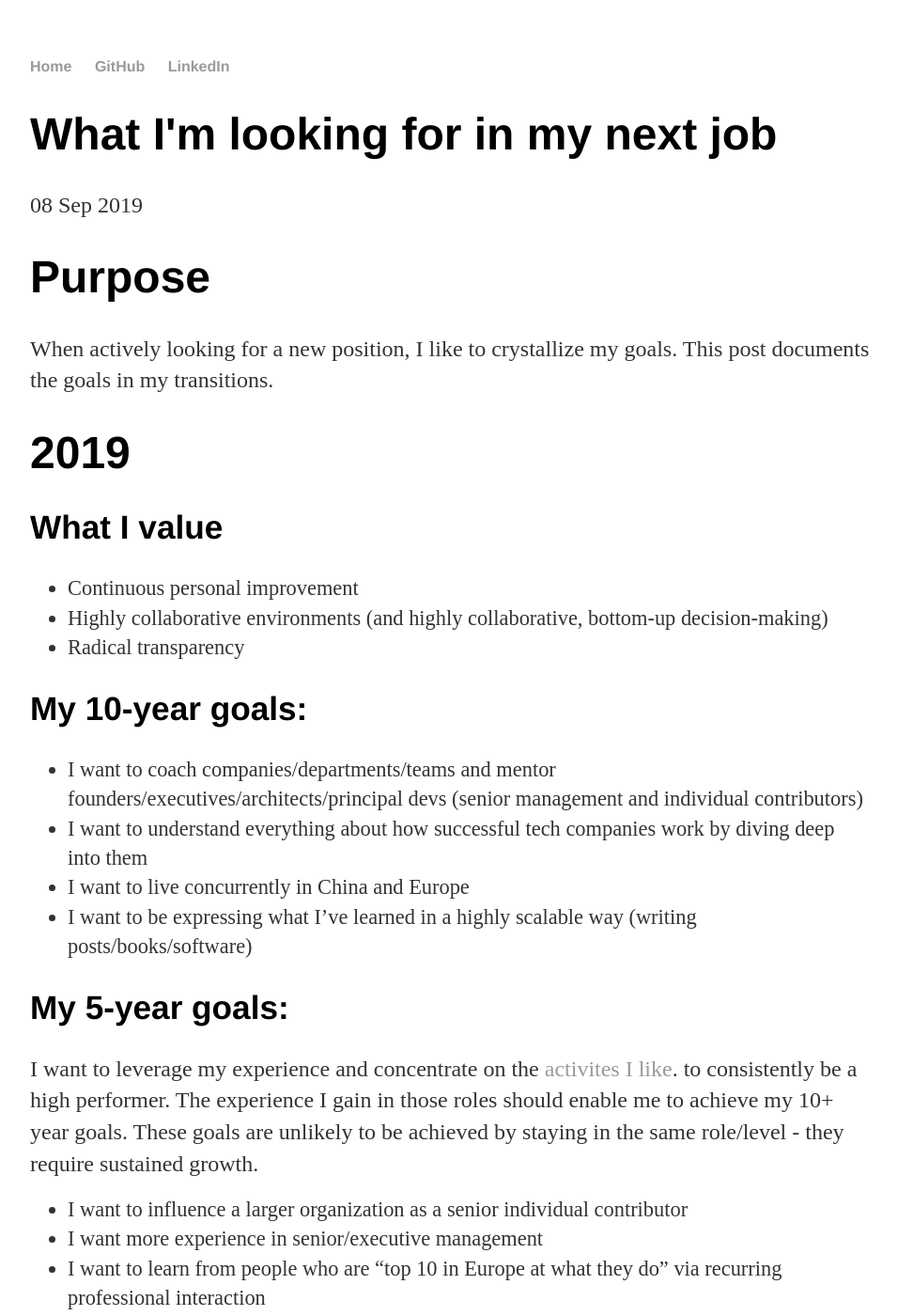
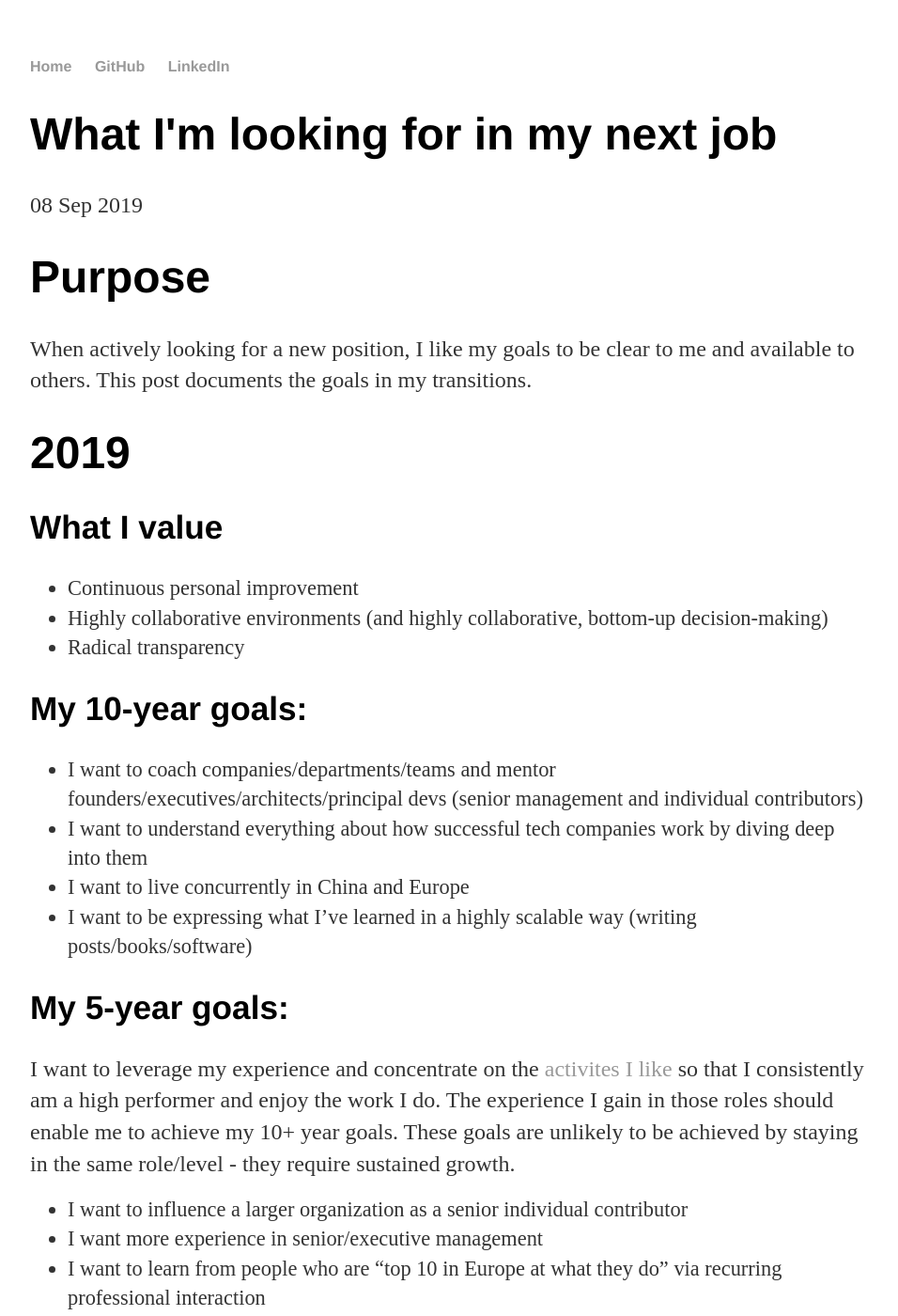
Before and after one commit to curiousest/curiousest.github.io, a Jekyll site: the page built from _posts/2019-09-07-what-Im-looking-for-in-my-next-job.md, in a window 1280 px wide and 1400 px high. Shown: the whole window at 94% size, without its empty margins (160-1116 px from the left). Built offline with Jekyll 4.4.1, drawn with Linux system fonts in a browser that asks for light colours.

Commit message:
Clearer job goals.

```diff
--- a/_posts/2019-09-07-what-Im-looking-for-in-my-next-job.md
+++ b/_posts/2019-09-07-what-Im-looking-for-in-my-next-job.md
@@ -12,7 +12,7 @@
 
 # Purpose
 
-When actively looking for a new position, I like to crystallize my goals. This post documents the goals in my transitions.
+When actively looking for a new position, I like my goals to be clear to me and available to others. This post documents the goals in my transitions.
 
 # 2019
 
@@ -31,7 +31,7 @@
 
 ## My 5-year goals:
 
-I want to leverage my experience and concentrate on the [activites I like](/2019/09/07/activities-guiding-my-professional-career.html). to consistently be a high performer. The experience I gain in those roles should enable me to achieve my 10+ year goals. These goals are unlikely to be achieved by staying in the same role/level - they require sustained growth.
+I want to leverage my experience and concentrate on the [activites I like](/2019/09/07/activities-guiding-my-professional-career.html) so that I consistently am a high performer and enjoy the work I do. The experience I gain in those roles should enable me to achieve my 10+ year goals. These goals are unlikely to be achieved by staying in the same role/level - they require sustained growth.
 
 * I want to influence a larger organization as a senior individual contributor
 * I want more experience in senior/executive management
```
